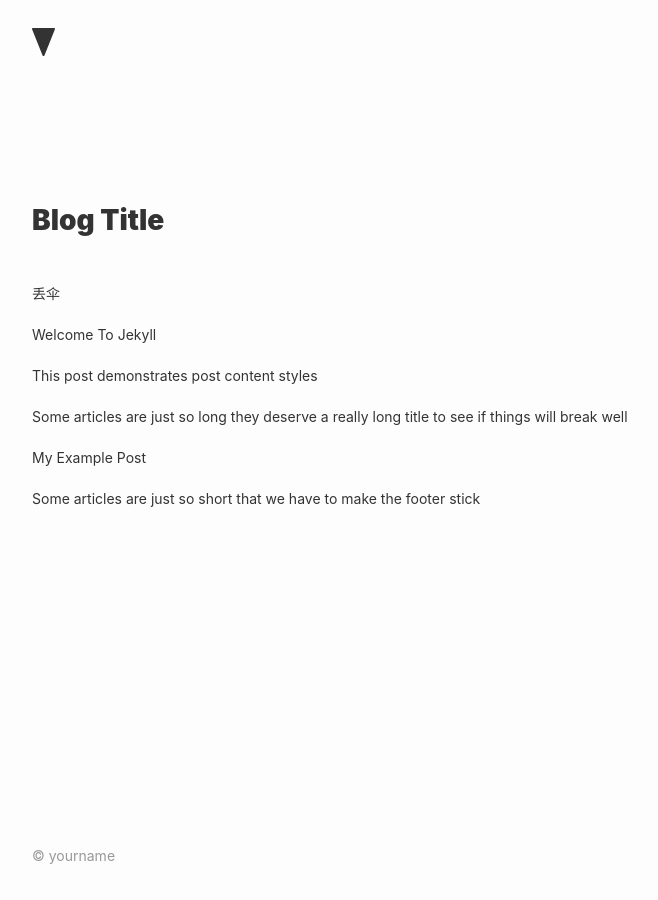
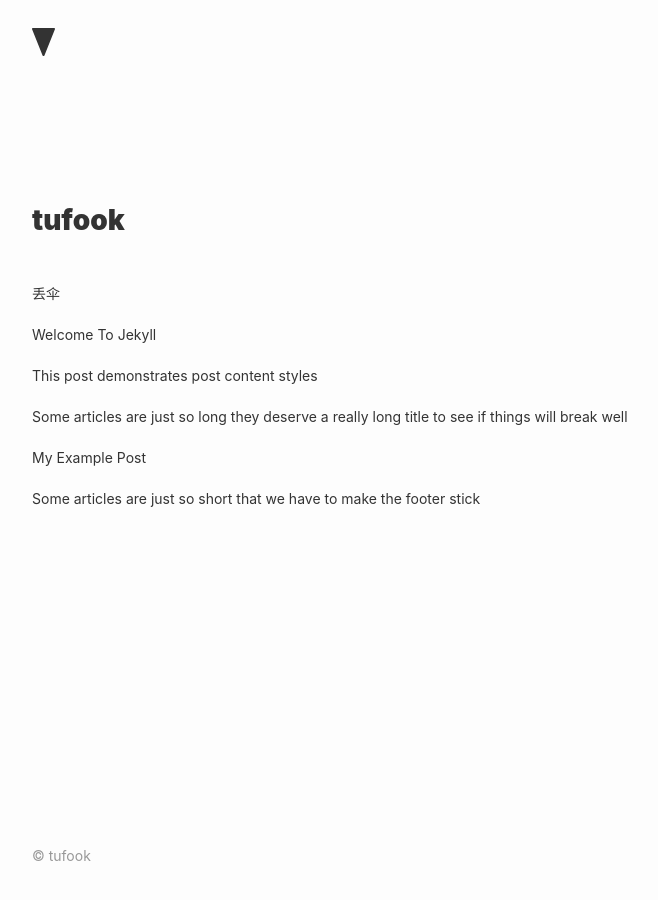
Before and after one commit to tufucheung/tufucheung.github.io, a Jekyll site: the page built from index.md, in a window 1280 px wide. Shown: the whole page, without its empty margins (308-966 px from the left). Built offline with Jekyll 4.4.1, drawn with Linux system fonts in a browser that asks for light colours; part of the change alters nothing that is shown.

Commit message:
Update _config.yml

```diff
--- a/_config.yml
+++ b/_config.yml
@@ -1,14 +1,12 @@
-title: Blog Title
+title: tufook
 author:
-  name: yourname
+  name: tufook
   email: your-email@domain.com
 
 # The `>` after `description:` means to ignore line-breaks until next key.
 # If you want to omit the line-break after the end of text, use `>-` instead.
 description: >
-  Write an awesome description for your new site here. You can edit this line
-  in _config.yml. It will appear in your document head meta (for Google search
-  results) and in your feed.xml site description.
+  纵然宇宙浩瀚、时间无边，我们也值得刻画出有关自己的细节。
 
 # Build settings
 
```
